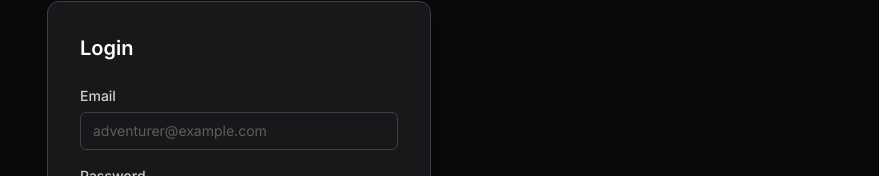
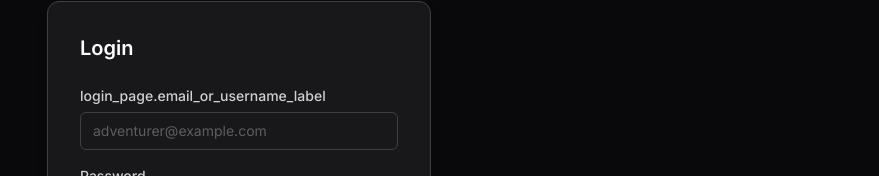
Before and after one commit to LupaLunaris/ft_transcendence, a React (Vite) app in the folder frontend/: page /login in a window 1280 px wide. Shown: the part 263-439 px from the top of the page, without its empty margins (401-1280 px from the left). Built offline with nearby package versions, Linux system fonts and the light colour scheme; no server answers; what @ft/shared would draw is missing.

Commit message:
fix(frontend): clarify login identifier field

```diff
--- a/frontend/src/pages/auth/LoginPage.tsx
+++ b/frontend/src/pages/auth/LoginPage.tsx
@@ -81,14 +81,14 @@ export function LoginPage() {
 
 			<form onSubmit={handleSubmit} className="flex flex-col gap-4" noValidate>
 			<Input
-				label="Email"
-				type="email"
+				label={t('login_page.email_or_username_label')}
+				type="text"
 				value={email}
 				onChange={(e) => setEmail(e.target.value)}
 				placeholder={t('common.mail_placeholder')}
 				error={errors.email}
 				required
-				autoComplete="email"
+				autoComplete="username"
 			/>
 			<Input
 				label={t('common.password')}
```
